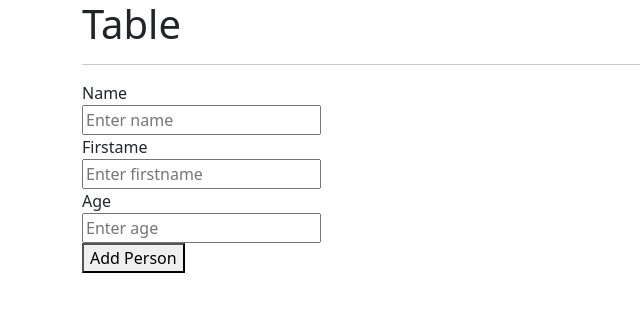
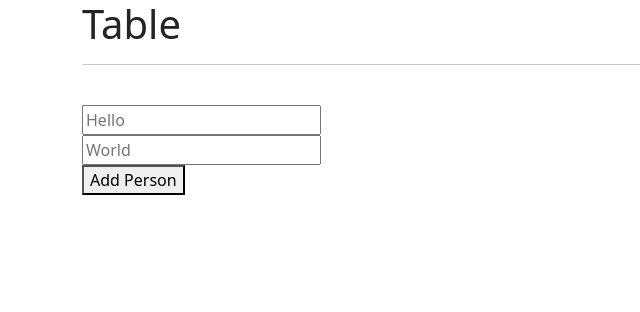
Before and after one commit to gKits/simple-table-website, a Flask app: page /create/ in a window 1280 px wide. Shown: the top 312 px of the page, without its empty margins (0-640 px from the left). Run offline with Flask 2, Linux system fonts and the light colour scheme.

Commit message:
Change textinputs to automatic adjusting to inputs

```diff
--- a/templates/create.html
+++ b/templates/create.html
@@ -1,24 +1,15 @@
 {% extends "base.html" %}
 
 {% block content %}
-    <form method="POST">
-       <label for="name">Name</label>
-       <br>
-       <input type="text" name="name"
-              placeholder="Enter name"></input>
-       <br>
-       <label for="firstname">Firstame</label>
-       <br>
-       <input type="text" name="firstname"
-              placeholder="Enter firstname"></input>
-       <br>
-       <label for="age">Age</label>
-       <br>
-       <input type="text" name="age"
-              placeholder="Enter age"></input>
-       <br>
+<form method = "POST">
+{% for inp in inputs %}
+     <br>
+       <input type="text" name="input"
+              placeholder={{inp}}></input>
+{% endfor %}
+     <br>
        <button type="submit" name="submit"
-               value="add_person">Add Person</button>
-    </form>
+              value="add_person">Add Person</button>
+     <br>
 
 {% endblock %}
```
